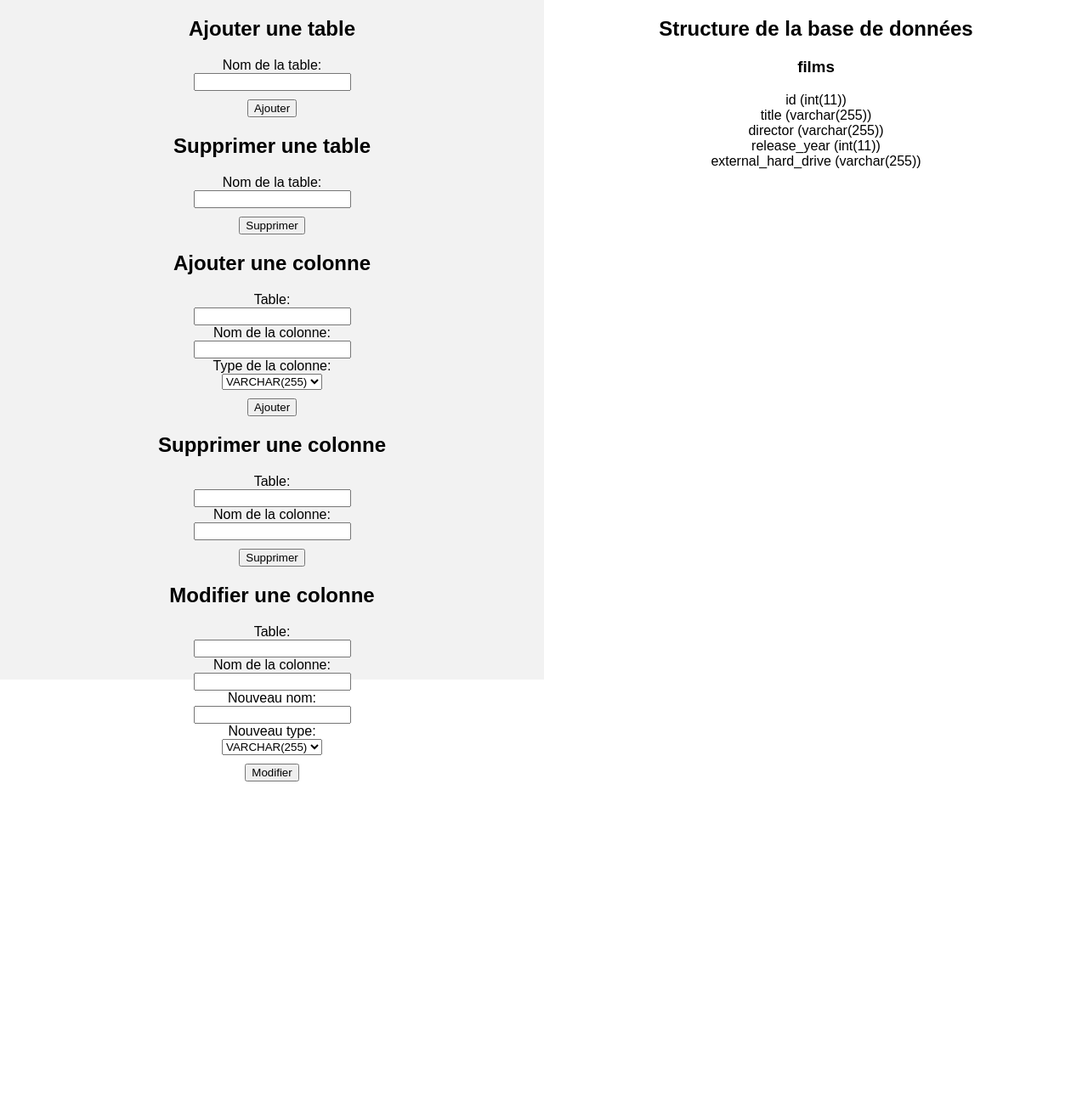
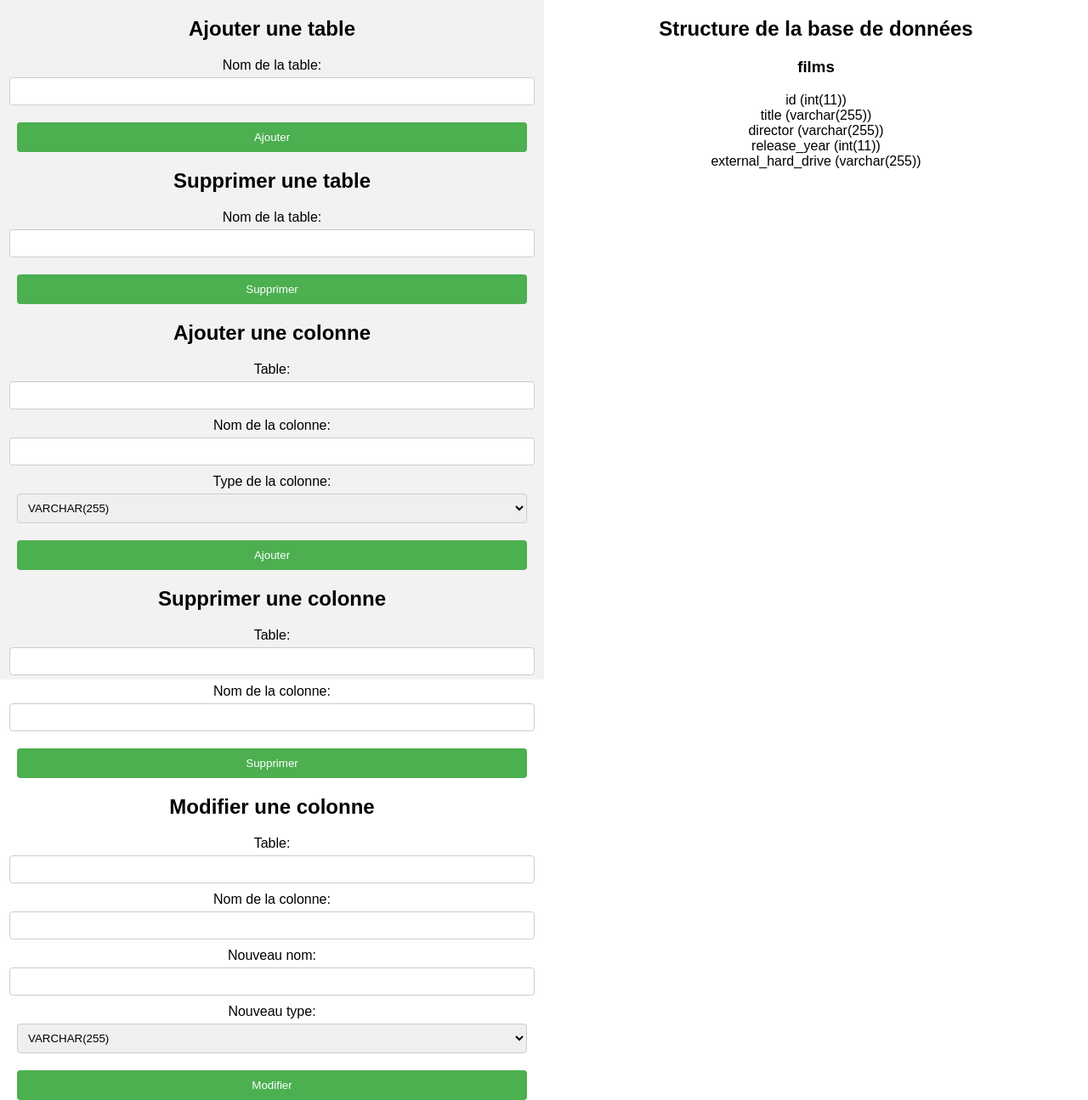
Before and after one commit to NathanGregoar/MediaLibrary, a PHP site: page /admin/admin.php in a window 1280 px wide. Shown: the whole page at 85% size. Before the commit the page ends 920 px from the top, so only its background shows below. Run offline with PHP 8.4, Linux system fonts and the light colour scheme; data that the repository does not hold is empty.

Commit message:
Update admin.css

```diff
--- a/MovieCollection/web/admin/admin.css
+++ b/MovieCollection/web/admin/admin.css
@@ -55,3 +55,45 @@ body {
   }
 
   /* Ajoutez d'autres styles CSS selon vos besoins */
+
+
+  /* Styles spécifiques pour les formulaires */
+form {
+    display: flex;
+    flex-direction: column;
+    align-items: center;
+    margin-bottom: 20px;
+  }
+
+  form label {
+    margin-bottom: 5px;
+  }
+
+  form input[type="text"],
+  form select {
+    width: 100%;
+    padding: 8px;
+    margin-bottom: 10px;
+    border: 1px solid #ccc;
+    border-radius: 4px;
+  }
+
+  form input[type="submit"] {
+    width: 100%;
+    padding: 10px;
+    background-color: #4caf50;
+    color: #fff;
+    border: none;
+    border-radius: 4px;
+    cursor: pointer;
+  }
+
+  form input[type="submit"]:hover {
+    background-color: #45a049;
+  }
+
+  form .error-message {
+    color: red;
+    margin-top: 5px;
+    text-align: center;
+  }
```
